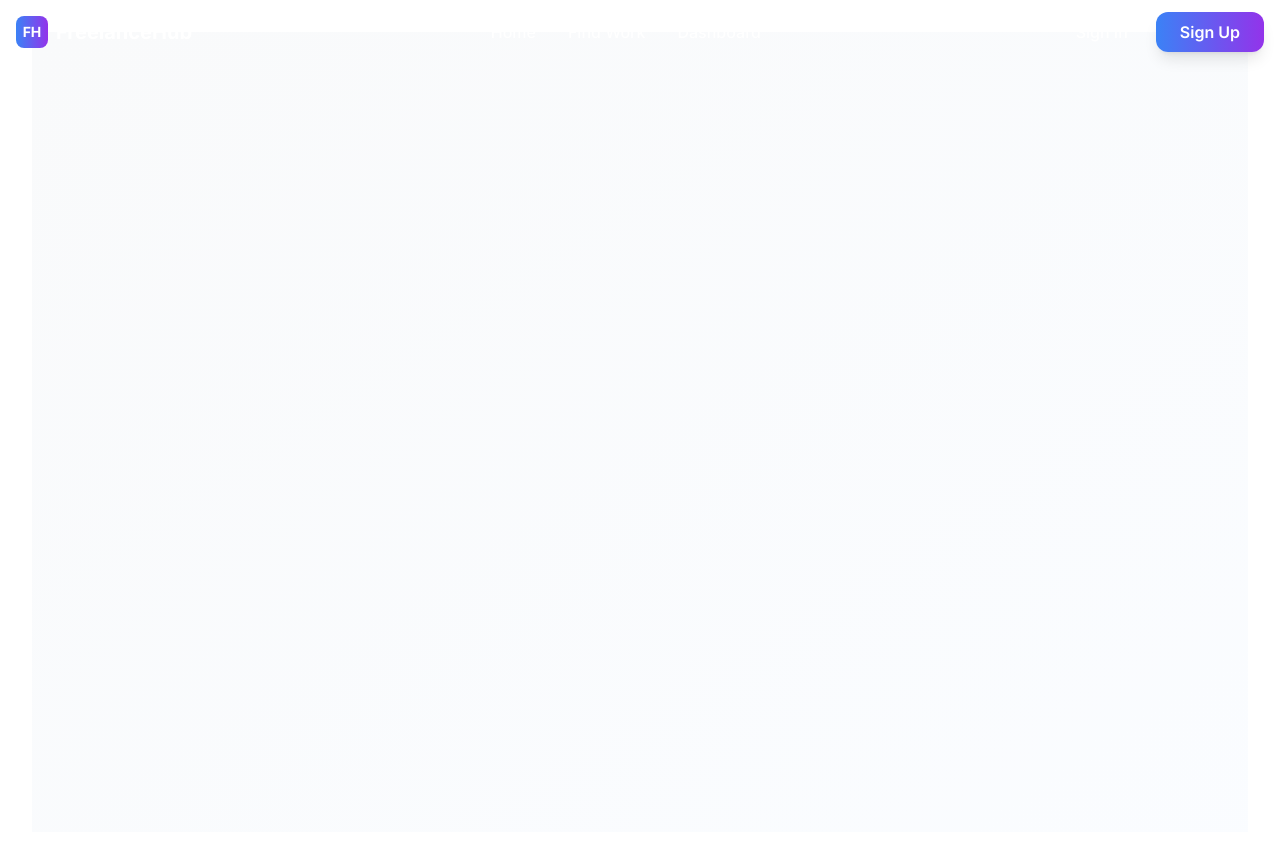
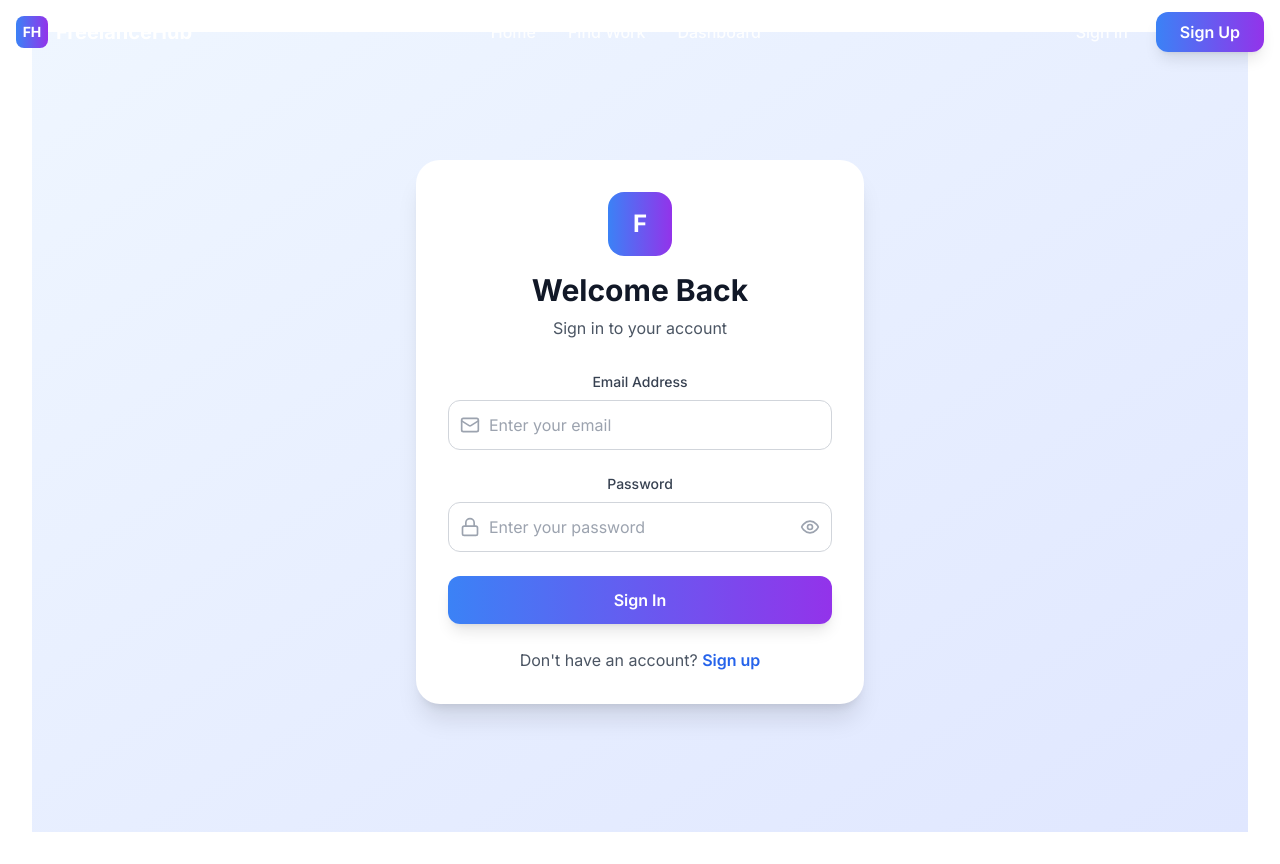
Before and after one commit to Maduranga14/DEA-project, a React (Vite) app in the folder Frontend/: page /login in a window 1280 px wide. Built offline with nearby package versions, Linux system fonts and the light colour scheme; the HTML template or start-up script is replaced by a standard one.

Commit message:
create login page

```diff
--- a/Frontend/src/App.jsx
+++ b/Frontend/src/App.jsx
@@ -7,6 +7,7 @@ import GlassNavbar from './components/common/GlassNavbar'
 import './App.css'
 import JobList from './components/jobs/JobList';
 import Register from './components/auth/Register';
+import Login from './components/auth/Login';
 
 
 const queryClient = new QueryClient();
@@ -42,7 +43,7 @@ function App() {
               <Route path="/" element={<HeroSection />} />
               <Route path="/jobs" element={<JobList/>}/>
               <Route path="/Register" element={<Register />} />
-
+              <Route path="/login" element={<Login />} />
 
 
             </Routes>
--- /dev/null
+++ b/Frontend/src/components/auth/Login.jsx
@@ -0,0 +1,115 @@
+import React, { useState } from 'react';
+import { motion } from 'framer-motion';
+import { Link, useNavigate } from 'react-router-dom';
+//import { useAuth } from '../../contexts/AuthContext';
+import { Mail, Lock, Eye, EyeOff } from 'lucide-react';
+import toast from 'react-hot-toast';
+
+const Login = () => {
+    const [formData, setFormData] = useState({
+        email: '',
+        password: ''
+    });
+    const [showPassword, setShowPassword] = useState(false);
+    const [loading, setLoading] = useState(false);
+
+    //const { login } = useAuth();
+    const navigate = useNavigate();
+
+    const handleSubmit = async (e) => {
+        e.preventDefault();
+        setLoading(true);
+
+        const result = await login(formData.email, formData.password);
+
+        if (result.success) {
+            toast.success('Welcome back!');
+            navigate('/dashboard');
+        } else {
+            toast.error(result.error);
+        }
+
+        setLoading(false);
+    };
+
+  return (
+    <div className="min-h-screen bg-gradient-to-br from-blue-50 to-indigo-100 flex items-center justify-center p-4">
+        <motion.div
+            initial={{ opacity: 0, y: 20 }}
+            animate={{ opacity: 1, y: 0 }}
+            className="max-w-md w-full">
+
+                <div className="bg-white rounded-3xl shadow-xl p-8">
+                    <div className="text-center mb-8">
+                        <motion.div
+                            initial={{ scale: 0 }}
+                            animate={{ scale: 1 }}
+                            className="w-16 h-16 bg-gradient-to-r from-blue-500 to-purple-600 rounded-2xl mx-auto mb-4 flex items-center justify-center"
+                            >
+                            <span className="text-white text-2xl font-bold">F</span>
+                        </motion.div>
+                        <h1 className="text-3xl font-bold text-gray-900 mb-2">Welcome Back</h1>
+                        <p className="text-gray-600">Sign in to your account</p>
+                    </div>
+
+                    <form onSubmit={handleSubmit} className='space-y-6'>
+                        <div>
+                            <label className="block text-sm font-medium text-gray-700 mb-2">
+                                Email Address
+                            </label>
+                            <div className="relative">
+                                <Mail className="absolute left-3 top-1/2 transform -translate-y-1/2 text-gray-400 w-5 h-5" />
+                                <input type="email" required value={formData.email} onChange={(e) => setFormData({ ...formData, email: e.target.value })} className="w-full pl-10 pr-4 py-3 border border-gray-300 rounded-xl focus:ring-2 focus:ring-blue-500 focus:border-transparent transition-all" placeholder="Enter your email" />
+                            </div>
+                        </div>
+
+                        <div>
+                            <label className="block text-sm font-medium text-gray-700 mb-2">
+                                Password
+                            </label>
+                            <div className="relative">
+                                <Lock className="absolute left-3 top-1/2 transform -translate-y-1/2 text-gray-400 w-5 h-5" />
+                                <input
+                                    type={showPassword ? 'text' : 'password'}
+                                    required
+                                    value={formData.password}
+                                    onChange={(e) => setFormData({ ...formData, password: e.target.value })}
+                                    className="w-full pl-10 pr-12 py-3 border border-gray-300 rounded-xl focus:ring-2 focus:ring-blue-500 focus:border-transparent transition-all"
+                                    placeholder="Enter your password"
+                                />
+                                <button
+                                    type="button"
+                                    onClick={() => setShowPassword(!showPassword)}
+                                    className="absolute right-3 top-1/2 transform -translate-y-1/2 text-gray-400 hover:text-gray-600"
+                                >
+                                    {showPassword ? <EyeOff className="w-5 h-5" /> : <Eye className="w-5 h-5" />}
+                                </button>
+                            </div>
+                        </div>
+
+                        <motion.button
+                            whileHover={{ scale: 1.02 }}
+                            whileTap={{ scale: 0.98 }}
+                            type="submit"
+                            disabled={loading}
+                            className="w-full bg-gradient-to-r from-blue-500 to-purple-600 text-white py-3 rounded-xl font-semibold shadow-lg hover:shadow-xl transition-all disabled:opacity-50"
+                        >
+                            {loading ? 'Signing in...' : 'Sign In'}
+                        </motion.button>
+                    </form>
+
+                    <div className="mt-6 text-center">
+                        <p className="text-gray-600">
+                            Don't have an account?{' '}
+                            <Link to="/register" className="text-blue-600 hover:text-blue-700 font-semibold">
+                                Sign up
+                            </Link>
+                        </p>
+                    </div>
+                </div>
+        </motion.div>
+    </div>
+  );
+};
+
+export default Login
```
Also changed, not shown: 1 other file (tests, documents, lock files or other folders).
